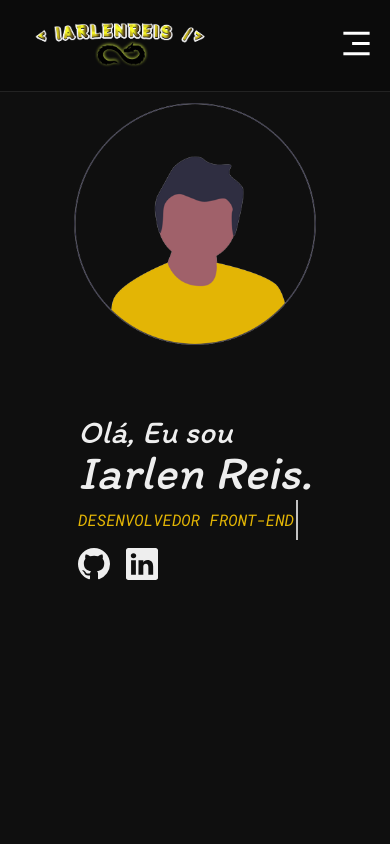
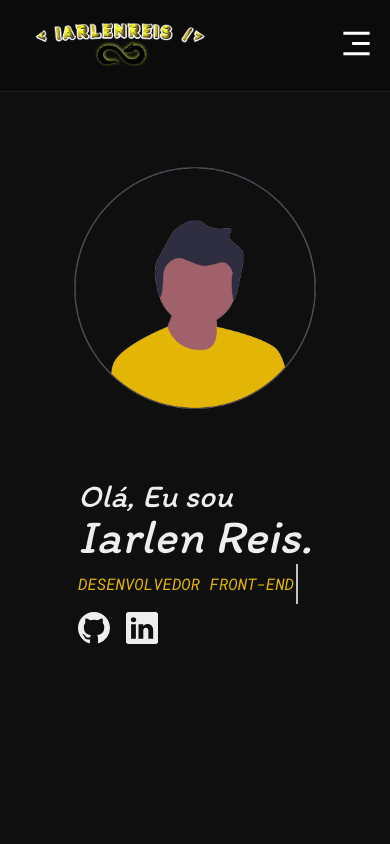
Before and after one commit to iarlen-reis/Meu-Portfolio, a React (Vite) app: page / in a window 390 px wide. Shown: the top 844 px of the page. Built offline with nearby package versions, Linux system fonts and the light colour scheme.

Commit message:
aumentando o padding top da pagina inicial quando a resulução for a partir de tablet (798px).

```diff
--- a/src/Pages/Home/style.js
+++ b/src/Pages/Home/style.js
@@ -19,7 +19,7 @@ export const HomeContentStyled = styled.div`
 
   @media (max-width: 798px) {
     flex-direction: column;
-    padding-top: 1rem;
+    padding-top: 5rem;
   }
 `;
 
```
